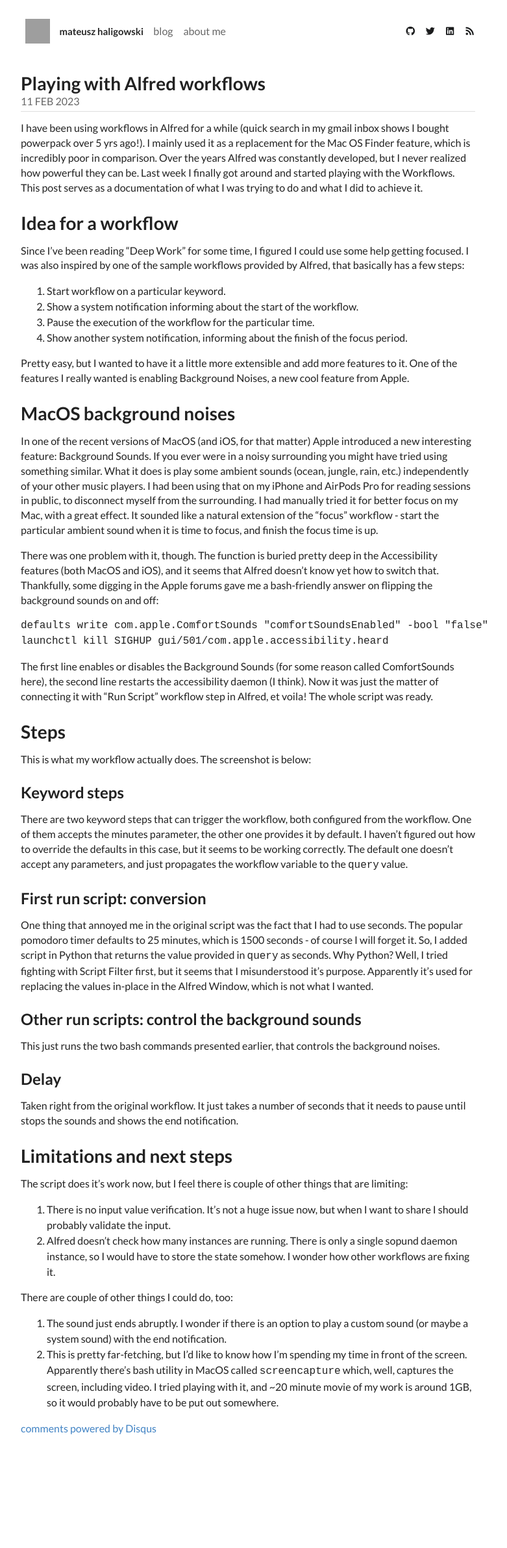
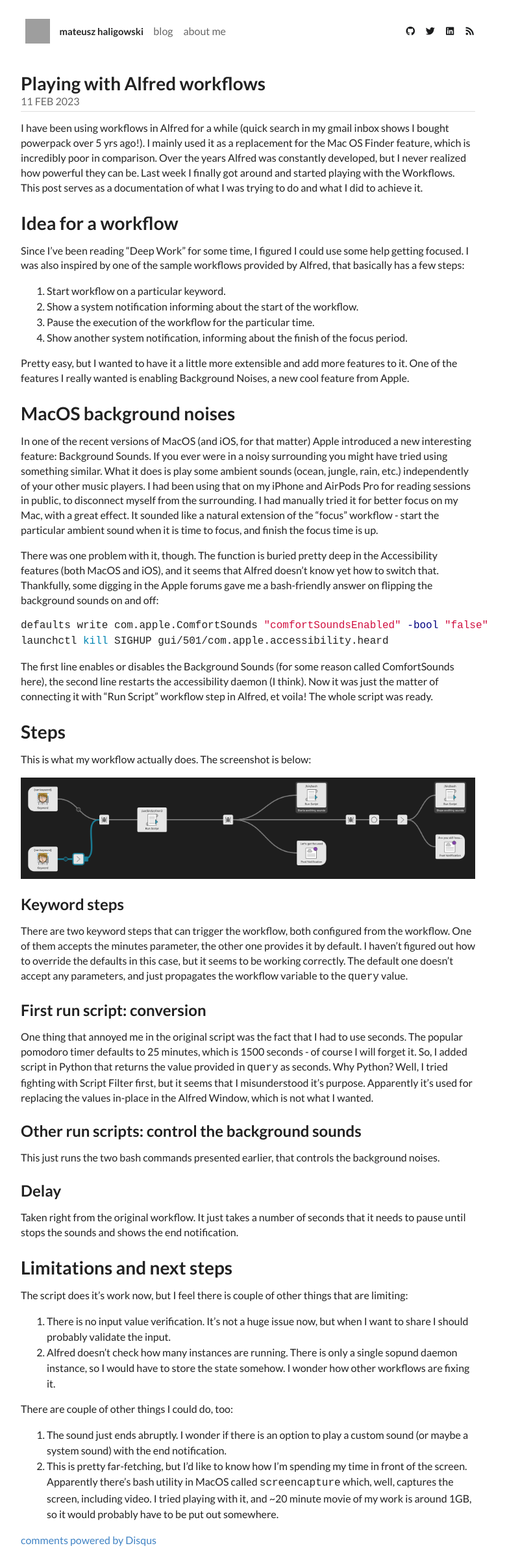
Before and after one commit to mhaligowski/mhaligowski.github.io, a Jekyll site: the page built from blog/_posts/2023-02-11-playing-with-alfred-workflows.md, in a window 1280 px wide. Shown: the whole page at 65% size, without its empty margins (258-1039 px from the left). Built offline with Jekyll 4.4.1, drawn with Linux system fonts in a browser that asks for light colours; nearby versions of some CDN libraries; comment, search, counter and statistics services are not loaded; before the commit the page ends 2211 px from its top, so only the background shows below that; grey boxes are pictures that could not be loaded.

Commit message:
add image to the code

````diff
--- a/_layouts/default.html
+++ b/_layouts/default.html
@@ -1,47 +1,69 @@
 <!DOCTYPE html>
 <html>
   <head>
-        <meta charset="utf-8">
-        <meta http-equiv="X-UA-Compatible" content="IE=edge,chrome=1">
-        <meta name="viewport" content="width=device-width">
+    <meta charset="utf-8" />
+    <meta http-equiv="X-UA-Compatible" content="IE=edge,chrome=1" />
+    <meta name="viewport" content="width=device-width" />
 
-        <link href="//netdna.bootstrapcdn.com/font-awesome/4.0.3/css/font-awesome.css" rel="stylesheet">
+    <link
+      href="//netdna.bootstrapcdn.com/font-awesome/4.0.3/css/font-awesome.css"
+      rel="stylesheet"
+    />
 
     <!-- Semantic UI -->
-        <link rel="stylesheet" href="https://cdnjs.cloudflare.com/ajax/libs/semantic-ui/2.2.10/semantic.min.css"/>
+    <link
+      rel="stylesheet"
+      href="https://cdnjs.cloudflare.com/ajax/libs/semantic-ui/2.5.0/semantic.min.css"
+      integrity="sha512-KXol4x3sVoO+8ZsWPFI/r5KBVB/ssCGB5tsv2nVOKwLg33wTFP3fmnXa47FdSVIshVTgsYk/1734xSk9aFIa4A=="
+      crossorigin="anonymous"
+      referrerpolicy="no-referrer"
+    />
     <script src="https://cdnjs.cloudflare.com/ajax/libs/jquery/3.2.1/jquery.min.js"></script>
-        <script src="https://cdnjs.cloudflare.com/ajax/libs/semantic-ui/2.2.10/semantic.min.js"></script>
+    <script
+      src="https://cdnjs.cloudflare.com/ajax/libs/semantic-ui/2.5.0/semantic.min.js"
+      integrity="sha512-Xo0Jh8MsOn72LGV8kU5LsclG7SUzJsWGhXbWcYs2MAmChkQzwiW/yTQwdJ8w6UA9C6EVG18GHb/TrYpYCjyAQw=="
+      crossorigin="anonymous"
+      referrerpolicy="no-referrer"
+    ></script>
+    <link rel="stylesheet" href="/assets/css/main.css" />
+    <link rel="stylesheet" href="/assets/css/github.css" />
 
-        <link rel="stylesheet" href="/css/main.css">
-        <link rel="stylesheet" href="/css/github.css">
+    <link rel="shortcut icon" href="/favicon.ico" type="image/x-icon" />
+    <link rel="icon" href="/favicon.ico" type="image/x-icon" />
 
-        <link rel="shortcut icon" href="/favicon.ico" type="image/x-icon">
-        <link rel="icon" href="/favicon.ico" type="image/x-icon">
-
-        {% feed_meta %}
-        {% seo %}
+    {% feed_meta %} {% seo %}
   </head>
 
   <body>
     <div class="site">
-
       <div class="ui borderless text main menu">
         <div class="ui text container">
           <a href="/" class="header item">
-                        <img class="photo" src="{{ site.gravatar_url }}?s=250">
+            <img class="photo" src="{{ site.gravatar_url }}?s=250" />
             mateusz haligowski
           </a>
           <a href="/blog" class="item">blog</a>
           <a href="/" class="item">about me</a>
           <div class="ui right icon menu text">
-                        <a class="item" href="http://www.github.com/{{ site.github_username }}" target="_blank">
+            <a
+              class="item"
+              href="http://www.github.com/{{ site.github_username }}"
+              target="_blank"
+            >
               <i class="github icon"></i>
             </a>
-                        <a class="item" href="http://www.twitter.com/{{ site.twitter_username }}" target="_blank">
+            <a
+              class="item"
+              href="http://www.twitter.com/{{ site.twitter_username }}"
+              target="_blank"
+            >
               <i class="twitter icon"></i>
             </a>
-                        </a>
-                        <a class="item" href="http://www.linkedin.com/in/{{ site.linkedin_username }}" target="_blank">
+            <a
+              class="item"
+              href="http://www.linkedin.com/in/{{ site.linkedin_username }}"
+              target="_blank"
+            >
               <i class="linkedin icon"></i>
             </a>
             <a class="item" href="/feed.xml" target="_blank">
@@ -57,20 +79,32 @@
                 </div>
             -->
 
-            <div class="ui main text container">
-                {{ content }}
-            </div>
+      <div class="ui main text container">{{ content }}</div>
     </div>
 
     <script>
-(function(i,s,o,g,r,a,m){i['GoogleAnalyticsObject']=r;i[r]=i[r]||function(){
-    (i[r].q=i[r].q||[]).push(arguments)},i[r].l=1*new Date();a=s.createElement(o),
-        m=s.getElementsByTagName(o)[0];a.async=1;a.src=g;m.parentNode.insertBefore(a,m)
-})(window,document,'script','https://www.google-analytics.com/analytics.js','ga');
+      (function (i, s, o, g, r, a, m) {
+        i["GoogleAnalyticsObject"] = r;
+        (i[r] =
+          i[r] ||
+          function () {
+            (i[r].q = i[r].q || []).push(arguments);
+          }),
+          (i[r].l = 1 * new Date());
+        (a = s.createElement(o)), (m = s.getElementsByTagName(o)[0]);
+        a.async = 1;
+        a.src = g;
+        m.parentNode.insertBefore(a, m);
+      })(
+        window,
+        document,
+        "script",
+        "https://www.google-analytics.com/analytics.js",
+        "ga"
+      );
 
-            ga('create', 'UA-98634149-1', 'auto');
-            ga('send', 'pageview');
-
+      ga("create", "UA-98634149-1", "auto");
+      ga("send", "pageview");
     </script>
   </body>
 </html>
--- a/blog/_posts/2023-02-11-playing-with-alfred-workflows.md
+++ b/blog/_posts/2023-02-11-playing-with-alfred-workflows.md
@@ -22,7 +22,7 @@
 
 There was one problem with it, though. The function is buried pretty deep in the Accessibility features (both MacOS and iOS), and it seems that Alfred doesn't know yet how to switch that. Thankfully, some digging in the Apple forums gave me a bash-friendly answer on flipping the background sounds on and off:
 
-```
+```bash
 defaults write com.apple.ComfortSounds "comfortSoundsEnabled" -bool "false"
 launchctl kill SIGHUP gui/501/com.apple.accessibility.heard
 ```
@@ -33,7 +33,7 @@
 
 This is what my workflow actually does. The screenshot is below:
 
-
+![Image](/assets/images/2023-02-12-alfred-workflow.png){:.ui .image .fluid }
 
 ## Keyword steps
 
````
Also changed, not shown: assets/css/github.css (renamed from css/github.css), assets/css/main.css (renamed from css/main.css), assets/images/2023-02-12-alfred-workflow.png (renamed from 2023-02-12-alfred-workflow.png), 1 other file. Lines whose indentation alone changed are shown as unchanged.
